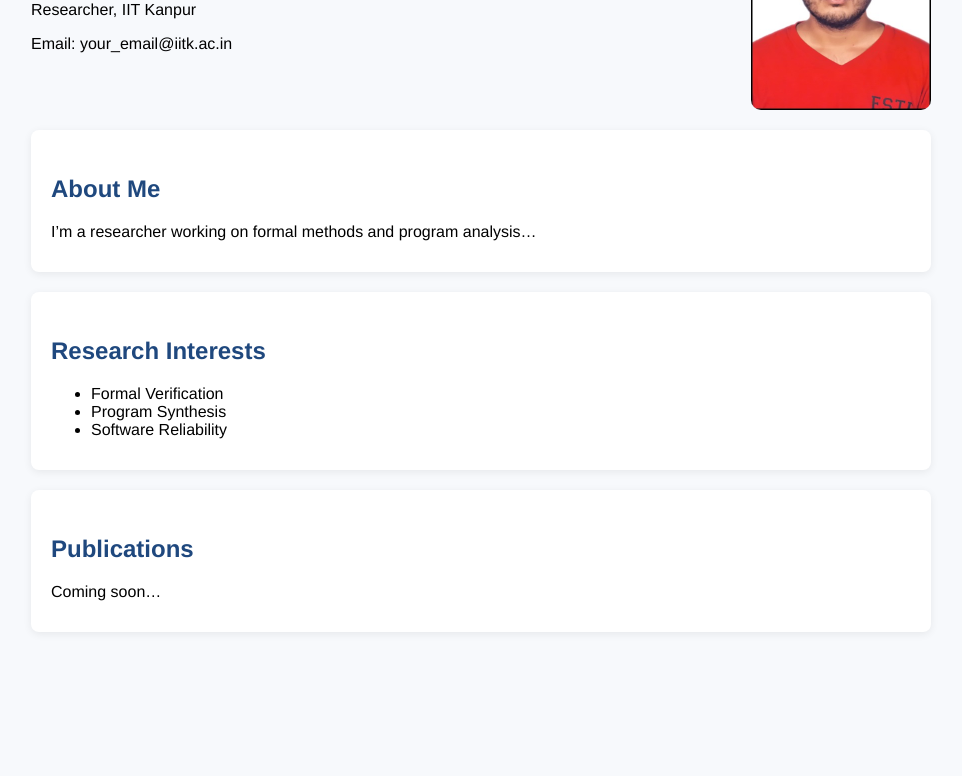
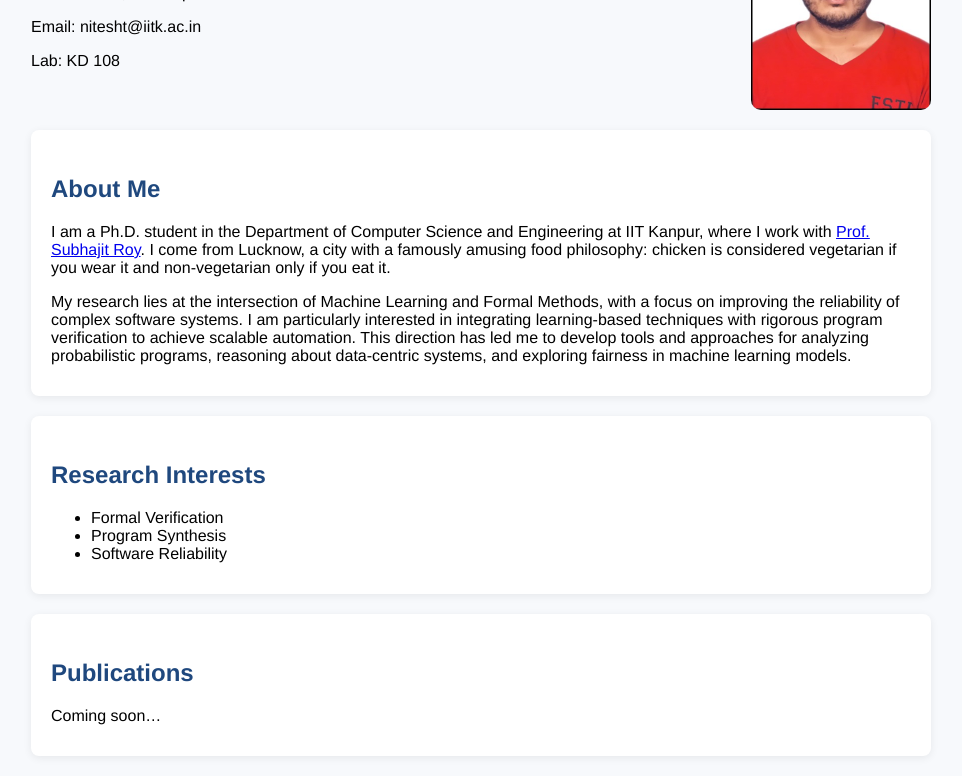
Before and after one commit to trivedi-nitesh/trivedi-nitesh.github.io, a plain HTML site: page index.html in a window 1280 px wide. Shown: the part 135-911 px from the top of the page, without its empty margins (159-1121 px from the left). Before the commit the page ends 800 px from the top, so only its background shows below. Drawn offline with Linux system fonts and the light colour scheme.

Commit message:
Revise personal details and enhance research description
Updated personal information and added details about research interests.

```diff
--- a/index.html
+++ b/index.html
@@ -45,15 +45,19 @@ h2 {
 <header>
     <div>
         <h1>Nitesh Trivedi</h1>
-        <p>Researcher, IIT Kanpur</p>
-        <p>Email: your_email@iitk.ac.in</p>
+        <p>PhD Student, IIT Kanpur</p>
+        <p>Email: nitesht@iitk.ac.in</p>
+        <p>Lab: KD 108</p>
     </div>
     <img src="photo.jpg" alt="Your Photo">
 </header>
 
 <div class="section">
 <h2>About Me</h2>
-<p>I’m a researcher working on formal methods and program analysis…</p>
+<p>I am a Ph.D. student in the Department of Computer Science and Engineering at IIT Kanpur, where I work with <a href="https://www.cse.iitk.ac.in/users/subhajit/" target="_blank">Prof. Subhajit Roy</a>.
+I come from Lucknow, a city with a famously amusing food philosophy: chicken is considered vegetarian if you wear it and non-vegetarian only if you eat it.</p>
+
+<p>My research lies at the intersection of Machine Learning and Formal Methods, with a focus on improving the reliability of complex software systems. I am particularly interested in integrating learning-based techniques with rigorous program verification to achieve scalable automation. This direction has led me to develop tools and approaches for analyzing probabilistic programs, reasoning about data-centric systems, and exploring fairness in machine learning models.</p>
 </div>
 
 <div class="section">
```
